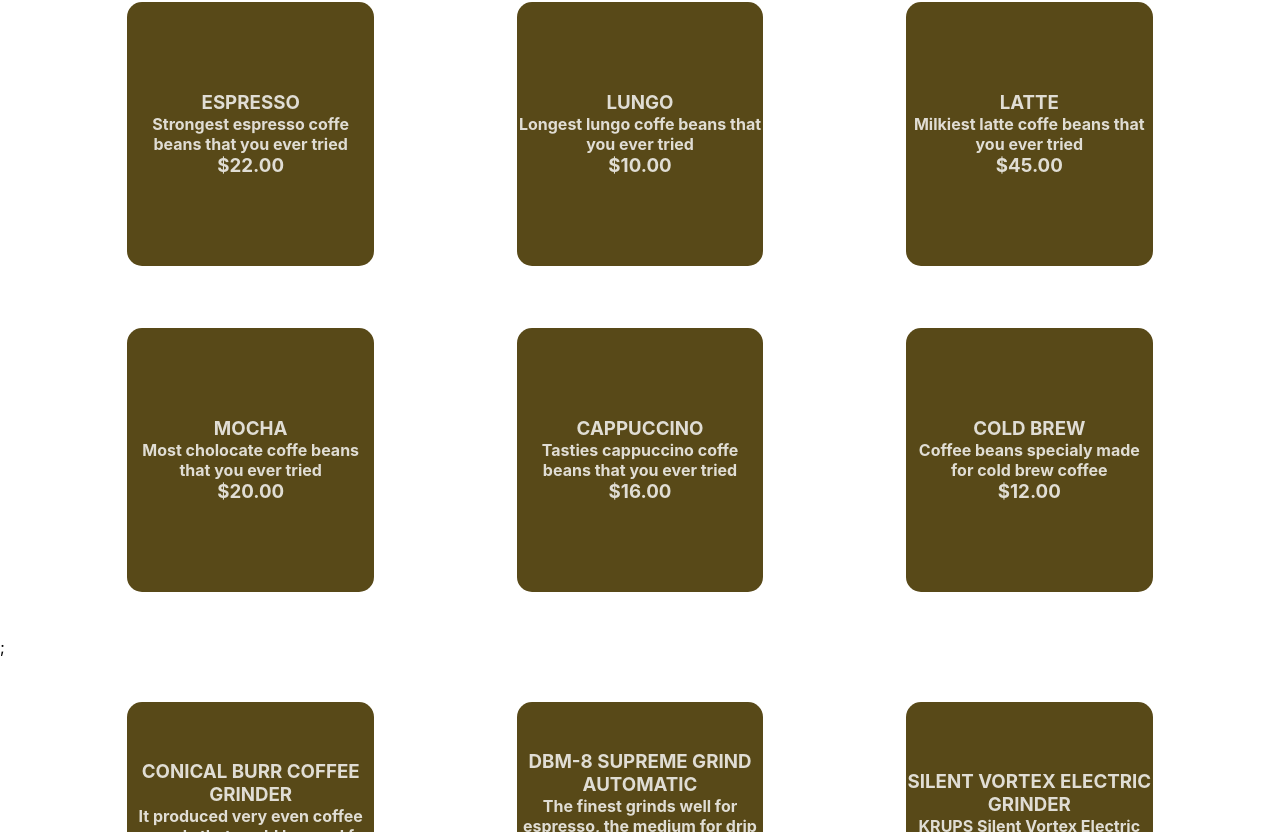
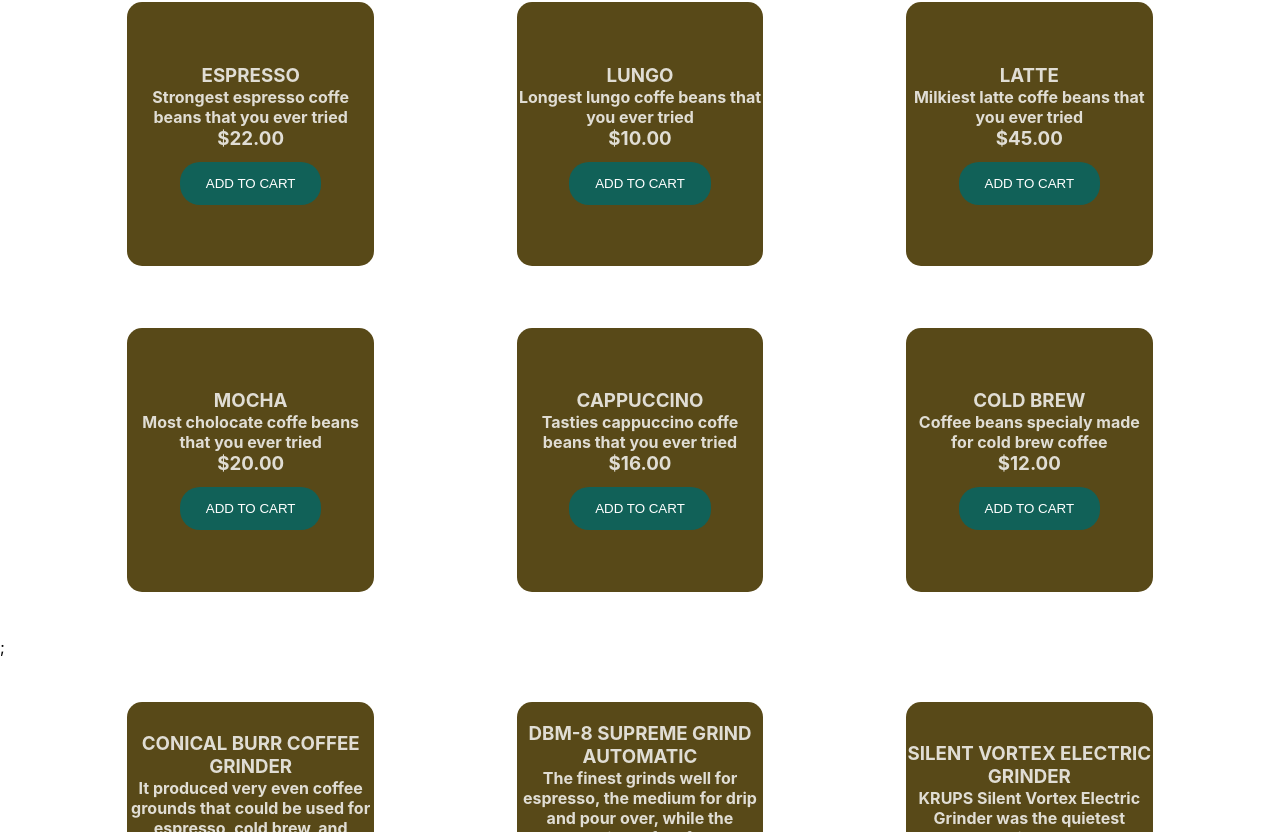
Before and after one commit to Mancefas/react-e-commerce, a React (Create React App) app: page / in a window 1280 px wide. Shown: the part 808-1640 px from the top of the page. Built offline with nearby package versions, Linux system fonts and the light colour scheme.

Commit message:
add to cart btn

```diff
--- /dev/null
+++ b/src/Components/Cart/AddToCartBTN.js
@@ -0,0 +1,8 @@
+import "./AddToCartBTN.module.css";
+import classes from "./AddToCartBTN.module.css";
+
+const AddToCartBTN = () => {
+  return <button className={classes.btn}>ADD TO CART</button>;
+};
+
+export default AddToCartBTN;
--- /dev/null
+++ b/src/Components/Cart/AddToCartBTN.module.css
@@ -0,0 +1,9 @@
+.btn {
+  margin-top: 5%;
+  padding: 0.875rem 1.625rem;
+  border-radius: 20px;
+  background-color: #116158;
+  color: #fff;
+  box-shadow: none;
+  border-style: none;
+}
--- a/src/GridForMerch/GridItem.js
+++ b/src/GridForMerch/GridItem.js
@@ -1,5 +1,6 @@
 import React from "react";
 import "./GridItem.css";
+import AddToCartBTN from "../Components/Cart/AddToCartBTN";
 
 function GridItem(props) {
   const price = `$${props.price.toFixed(2)}`;
@@ -10,6 +11,7 @@ function GridItem(props) {
         <h3>{name}</h3>
         <h4>{props.description}</h4>
         <h3>{price}</h3>
+        <AddToCartBTN />
       </div>
     </div>
   );
```
